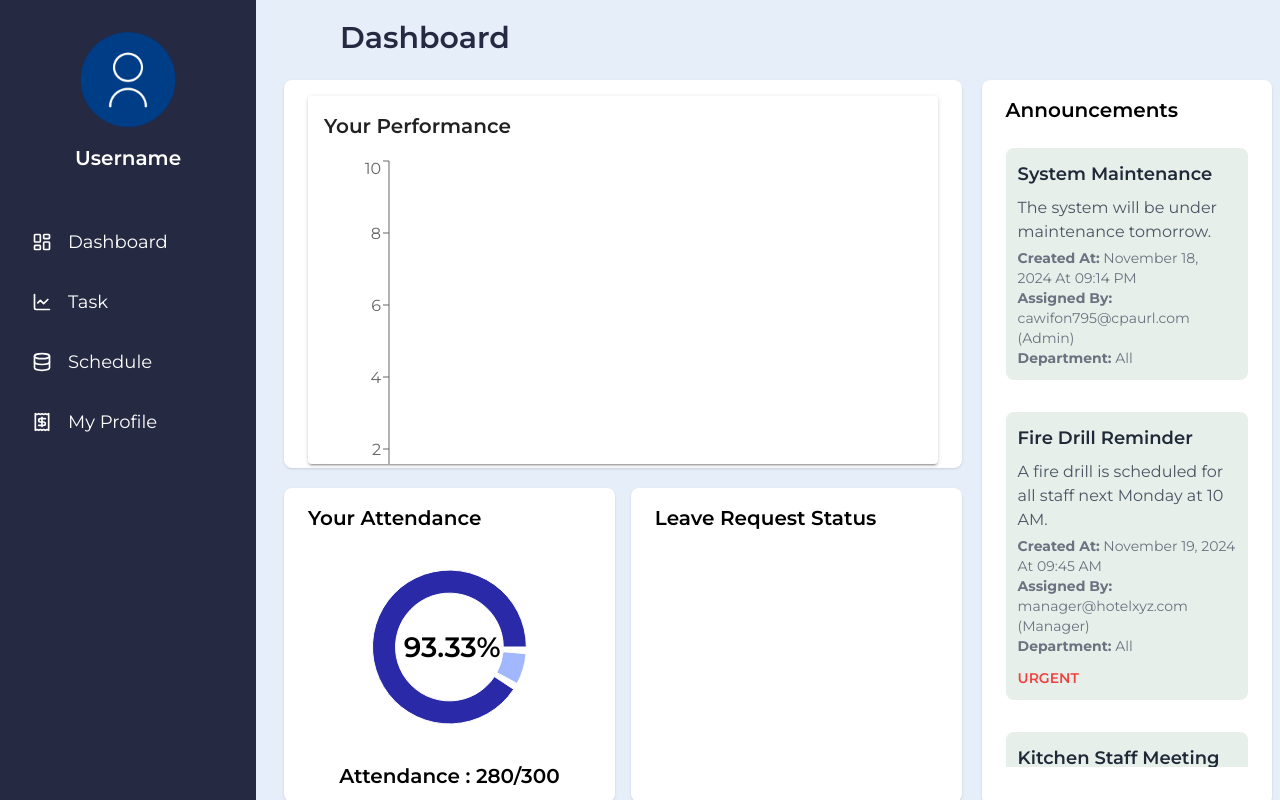
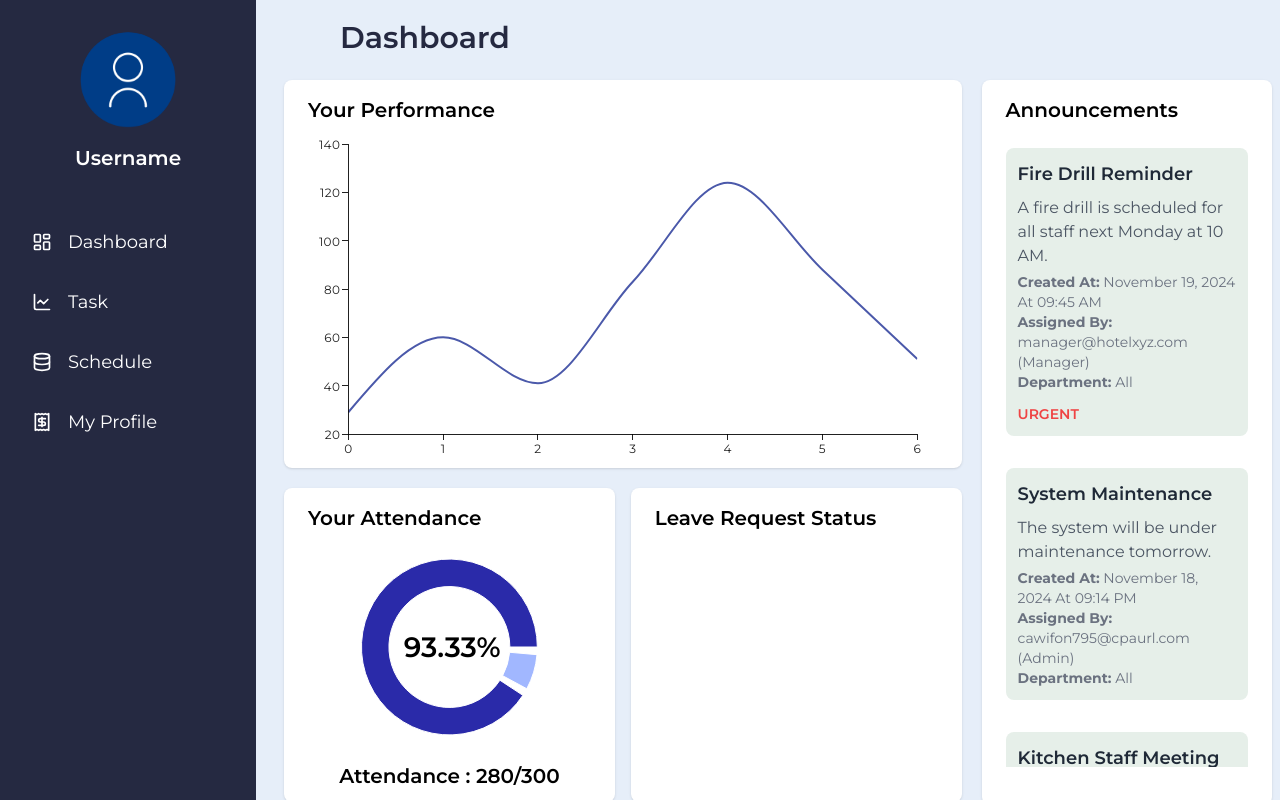
Before and after one commit to Kartikayy007/HotelCrewFrontend, a React (Vite) app: page / in a window 1280 px wide. Built offline with nearby package versions, Linux system fonts and the light colour scheme.

Commit message:
performance graph added

```diff
--- a/src/components/Staff/StaffComponents/SDashboard.jsx
+++ b/src/components/Staff/StaffComponents/SDashboard.jsx
@@ -1,7 +1,7 @@
 import {useState, useEffect, React} from 'react'
-import { LineChart, Line, XAxis, YAxis, ResponsiveContainer, PieChart, Pie, Cell, Tooltip } from 'recharts';
+import { ResponsiveContainer, PieChart, Pie, Cell, Tooltip } from 'recharts';
 import { Card, CardContent, Typography, Paper, Container , Box, Skeleton, Slider } from '@mui/material';
-
+import { LineChart } from '@mui/x-charts/LineChart';
 
 const SDashboard = () => {
   const tasks = [];
@@ -10,6 +10,15 @@ const SDashboard = () => {
     {}
   ]
 const announcements=[
+  {
+    id: 2,
+    title: "Fire Drill Reminder",
+    description: "A fire drill is scheduled for all staff next Monday at 10 AM.",
+    created_at: "2024-11-19T09:45:00.456789Z",
+    assigned_by: "manager@hotelxyz.com (Manager)",
+    department: "All",
+    urgency: "urgent",
+  },
   {
     id: 1,
         title: "System Maintenance",
@@ -24,15 +33,6 @@ const announcements=[
         urgency: "normal",
         // "hotel": "Hotel raj",
   },
-        {
-          id: 2,
-          title: "Fire Drill Reminder",
-          description: "A fire drill is scheduled for all staff next Monday at 10 AM.",
-          created_at: "2024-11-19T09:45:00.456789Z",
-          assigned_by: "manager@hotelxyz.com (Manager)",
-          department: "All",
-          urgency: "urgent",
-        },
         {
           id: 3,
           title: "Kitchen Staff Meeting",
@@ -69,16 +69,46 @@ const announcements=[
           department: "All",
           urgency: "normal",
   }
-]
+];
+
   const demoTasks = [
-    { date: "2024-11-17", tasksCompleted: 4, averageDuration: 25 },  // Sunday
-    { date: "2024-11-18", tasksCompleted: 10, averageDuration: 60 },  // Monday
-    { date: "2024-11-19", tasksCompleted: 12, averageDuration: 80 },  // Tuesday
-    { date: "2024-11-20", tasksCompleted: 5, averageDuration: 38 },  // Wednesday
-    { date: "2024-11-21", tasksCompleted: 12, averageDuration: 98 },  // Thursday
-    { date: "2024-11-22", tasksCompleted: 7, averageDuration: 88 }, // Friday
-    { date: "2024-11-23", tasksCompleted: 8, averageDuration: 51 }, // Saturday
+    { day: 0, tasksCompleted: 4, averageDuration: 29 },  // Sunday
+    { day: 1, tasksCompleted: 10, averageDuration: 60 },  // Monday
+    { day: 2, tasksCompleted: 12, averageDuration: 41 },  // Tuesday
+    { day: 3, tasksCompleted: 5, averageDuration: 83 },  // Wednesday
+    { day: 4, tasksCompleted: 12, averageDuration: 124 },  // Thursday
+    { day: 5, tasksCompleted: 7, averageDuration: 88 }, // Friday
+    { day: 6, tasksCompleted: 8, averageDuration: 51 }, // Saturday
   ];
+
+  const demoLeave=[
+    {
+      id:1,
+      leave_type:'Sic',
+      description:'Annual Leave Request for vacation plannig',
+      from_date:2024-11-20,
+      to_date:2024-11-24,
+    },
+    {
+      id:2,
+      leave_type:'Sick',
+      description:'Annual Leave Request for vacation plannig',
+      from_date:2024-11-20,
+      to_date:2024-11-23,
+    },
+    {
+      id:3,
+      leave_type:'Sick',
+      description:'Annual Leave Request for vacation plannig',
+      from_date:2024-11-25,
+      to_date:2024-11-30,
+    }
+  ]
+
+  // const days = demoTasks.map(task => task.day);
+const averageDurations = demoTasks.map(task => task.averageDuration);
+// console.log('days:', days);
+// console.log('averageDurations:', averageDurations);
   const totalDays = 300;
   const presentDays = 280;
   const absentDays = totalDays - presentDays;
@@ -157,36 +187,25 @@ const announcements=[
 
     }
   };
-    // const demoTasks = generateDemoTasks(); // Replace with real data when available
+
   const [weekData, setWeekData] = useState([]);
   const [displayRange, setDisplayRange] = useState([0, 6]);
 
 
-  // const performanceData = [
-  //   { time: '00:00', value: 6 },
-  //   { time: '04:00', value: 4 },
-  //   { time: '08:00', value: 8 },
-  //   { time: '12:00', value: 9 },
-  //   { time: '16:00', value: 5 },
-  //   { time: '20:00', value: 0 },
-  //   { time: '24:00', value: 2 },
-  // ];
+  // const PerformanceChart = ({ weekData }) => {
+  //   return (
+  //     <LineChart width={800} height={400} data={weekData}>
 
-
-  const PerformanceChart = ({ weekData }) => {
-    return (
-      <LineChart width={800} height={400} data={weekData}>
-        {/* <CartesianGrid strokeDasharray="3 3" /> */}
-        <XAxis dataKey="weekday" />
-        <YAxis
-          domain={[0, 10]} // Ensure y-axis is restricted between 0 and 10
-          ticks={[0, 2, 4, 6, 8, 10]} // Custom ticks
-        />
-        {/* <Tooltip /> */}
-        <Line dataKey="performance" stroke="#82ca9d" />
-      </LineChart>
-    );
-  };
+  //       <XAxis dataKey="weekday" />
+  //       <YAxis
+  //         domain={[0, 10]}
+  //         ticks={[0, 2, 4, 6, 8, 10]}
+  //       />
+  //       <Tooltip />
+  //       <Line dataKey="performance" stroke="#82ca9d" />
+  //     </LineChart>
+  //   );
+  // };
 
 
   useEffect(() => {
@@ -218,25 +237,28 @@ const announcements=[
 {/* First Column */}
 <div className="space-y-5">
 
-  <div className="bg-white w-full  scrollbar-thin scrollbar-thumb-gray-300 scrollbar-track-transparent pt-4 pb-1 pr-6 pl-6 rounded-lg shadow">
-  <Box sx={{ flex: "1 1 " }}>
-              <Card elevation={2}>
-                <CardContent>
-                  <h2 className="text-lg sm:text-xl font-semibold">Your Performance</h2>
-                  <Box sx={{ height: 300, pt: 2 }}>
-                    <ResponsiveContainer width="100%" height="100%">
-                      <PerformanceChart weekData={filteredData} />
-                    </ResponsiveContainer>
-                    <DateRangeSlider
-                      range={weekData.map((day) => day.weekday)} // Use weekday names
-                      displayRange={displayRange}
-                      onRangeChange={(newRange) => setDisplayRange(newRange)}
-                    />
-                  </Box>
-                </CardContent>
-              </Card>
-            </Box>
+  <div className="bg-white w-full pt-4 pb-1 pr-6 pl-6 rounded-lg shadow">
+  <h2 className="text-lg sm:text-xl font-semibold text-left">Your Performance</h2>
+  <LineChart
+       xAxis={demoTasks.day}
+       series={[{ data: averageDurations,
+        showMark:false
+       }]}
+      margin={{ top: 20, right: 20, bottom: 30, left: 40 }}
+                  sx={{
+                    ".MuiLineElement-root": {
+                      strokeWidth: 2,
+                      stroke: '#4b59aa'
+                    },
+                    ".MuiHighlightElement-root": {
+      fill: "#4b59aa", // Set the color of the circle (e.g., red)
+      stroke: "#4b59aa", // Optional: set the border color if needed
+    },
 
+                  }}
+      // width={500}
+      height={340}
+    />
     </div>
     <div className="flex lg:flex-row flex-col gap-4">
       <div className="bg-white w-full  pt-4 pb-1 pr-6 pl-6 rounded-lg shadow">
@@ -260,8 +282,8 @@ const announcements=[
                 nameKey="label"
                 cx="50%"
                 cy="50%"
-                outerRadius="70%"
-                innerRadius="49%"
+                outerRadius="80%"
+                innerRadius="55%"
                 paddingAngle={5}
                 labelLine={false}
               >
```
